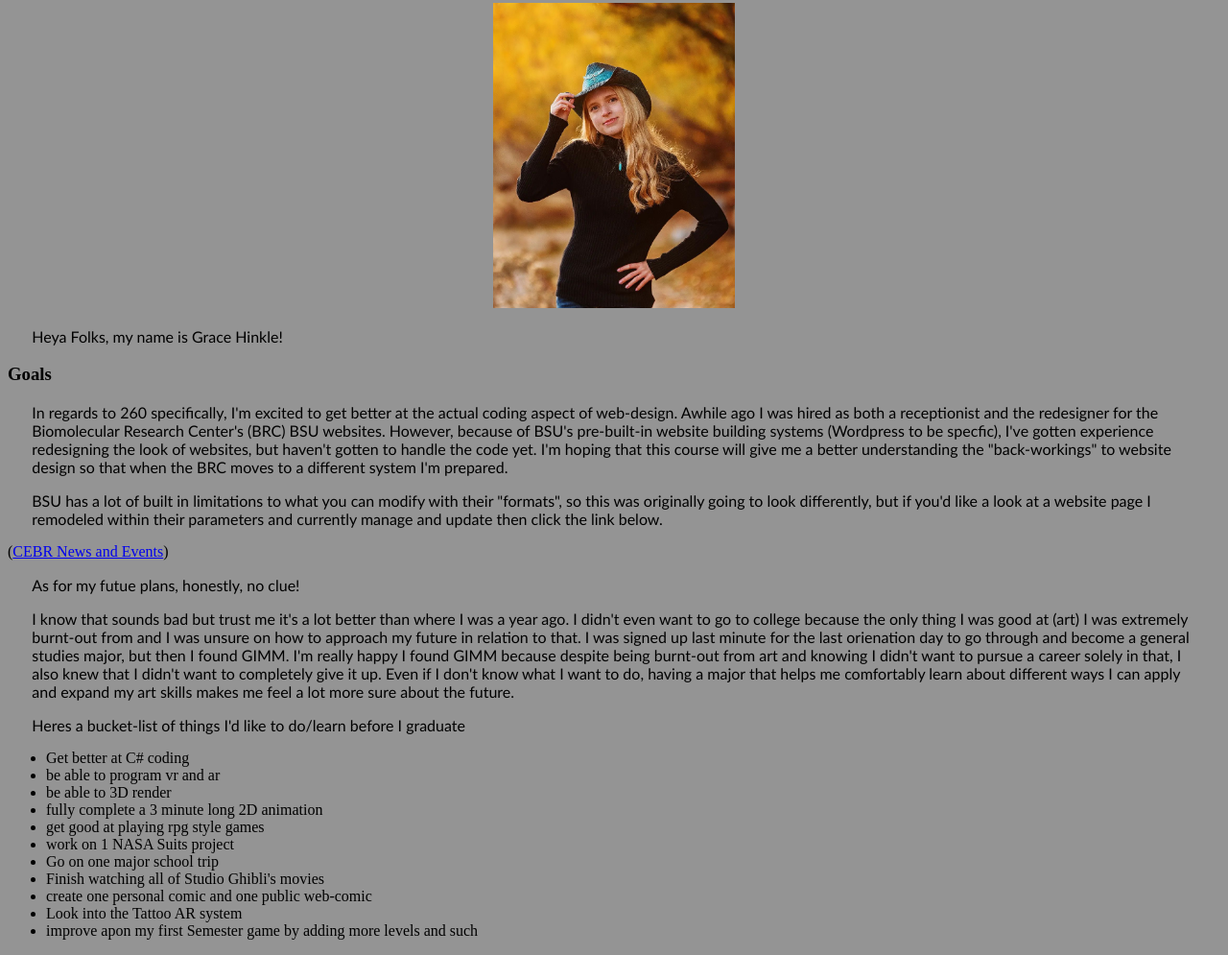
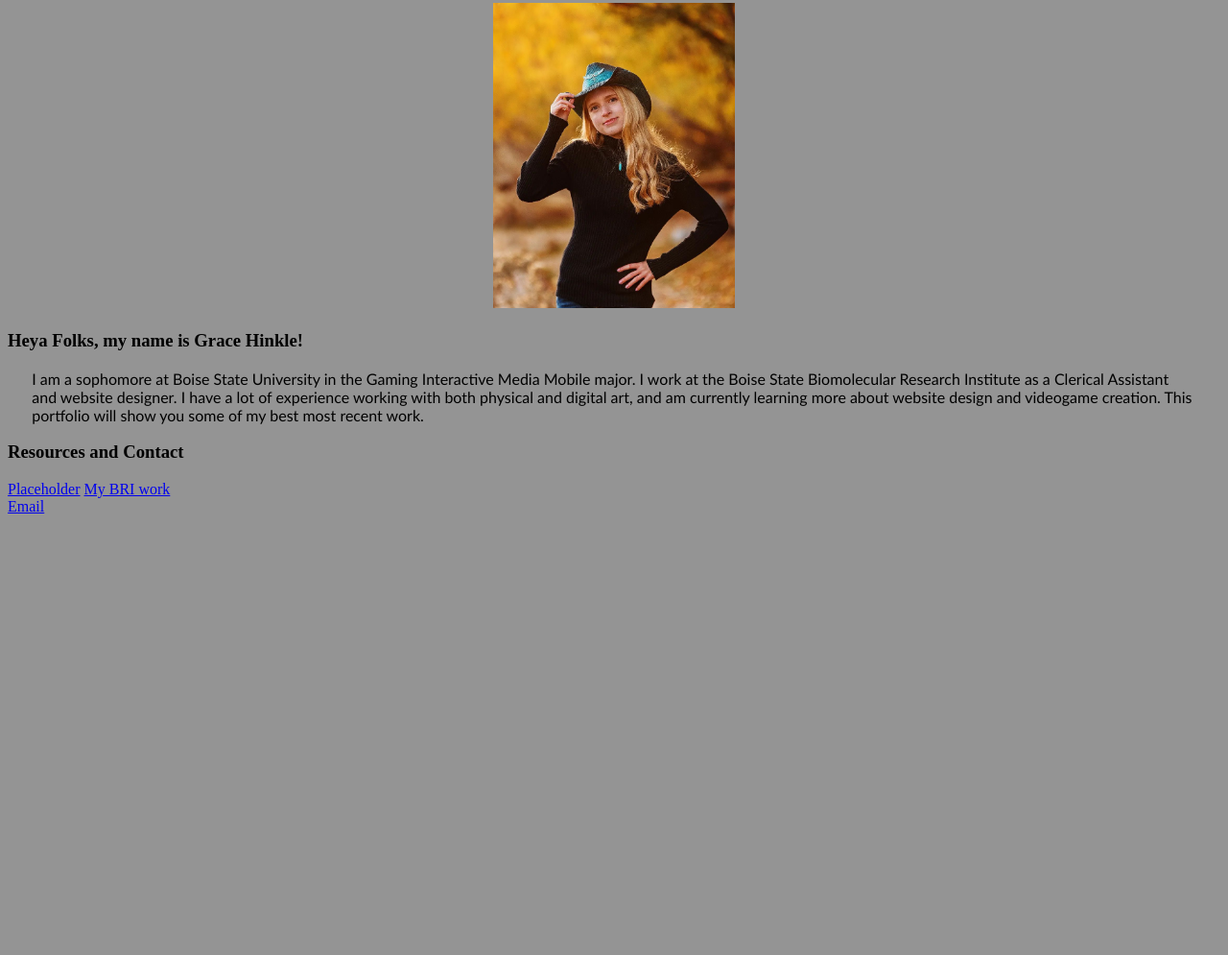
Before and after one commit to GraceHinkle/graceHinkle.github.io, a plain HTML site: page index.html in a window 1280 px wide. Shown: the part 174-1169 px from the top of the page at 96% size. After the commit the page ends 800 px from the top, so only its background shows below. Drawn offline with Linux system fonts and the light colour scheme.

Commit message:
PA 2 changes

```diff
--- a/index.html
+++ b/index.html
@@ -9,29 +9,18 @@
         <br>
         <img src="MeCowgirl.png" class="MeCowgirl" alt="">
         <br>
-        <p>Heya Folks, my name is Grace Hinkle!</p>
 
-        <h3>Goals</h3>
-        <p>In regards to 260 specifically, I'm excited to get better at the actual coding aspect of web-design. Awhile ago I was hired as both a receptionist and the redesigner for the Biomolecular Research Center's (BRC) BSU websites. However, because of BSU's pre-built-in website building systems (Wordpress to be specfic), I've gotten experience redesigning the look of websites, but haven't gotten to handle the code yet. I'm hoping that this course will give me a better understanding the "back-workings" to website design so that when the BRC moves to a different system I'm prepared. </p>
-        <p>BSU has a lot of built in limitations to what you can modify with their "formats", so this was originally going to look differently, but if you'd like a look at a website page I remodeled within their parameters and currently manage and update then click the link below.</p>
-         (<a href='https://www.boisestate.edu/cebr/events-and-news/'>CEBR News and Events</a>)
-        <p>As for my futue plans, honestly, no clue!</p>
-        <p>I know that sounds bad but trust me it's a lot better than where I was a year ago. I didn't even want to go to college because the only thing I was good at (art) I was extremely burnt-out from and I was unsure on how to approach my future in relation to that. I was signed up last minute for the last orienation day to go through and become a general studies major, but then I found GIMM. I'm really happy I found GIMM because despite being burnt-out from art and knowing I didn't want to pursue a career solely in that, I also knew that I didn't want to completely give it up. Even if I don't know what I want to do, having a major that helps me comfortably learn about different ways I can apply and expand my art skills makes me feel a lot more sure about the future.</p>
-
-        <p>Heres a bucket-list of things I'd like to do/learn before I graduate</p>
-        <ul>
-            <li>Get better at C# coding</li>
-            <li>be able to program vr and ar</li>
-            <li>be able to 3D render</li>
-            <li>fully complete a 3 minute long 2D animation</li>
-            <li>get good at playing rpg style games</li>
-            <li>work on 1 NASA Suits project</li>
-            <li>Go on one major school trip</li>
-            <li>Finish watching all of Studio Ghibli's movies</li>
-            <li>create one personal comic and one public web-comic</li>
-            <li>Look into the Tattoo AR system</li>
-            <li>improve apon my first Semester game by adding more levels and such</li>
-          </ul>
+        <h3>Heya Folks, my name is Grace Hinkle!</h3>
+        <p>I am a sophomore at Boise State University in the Gaming Interactive Media Mobile major. I work at the Boise State Biomolecular Research Institute as a Clerical Assistant and website designer.
+          I have a lot of experience working with both physical and digital art, and am currently learning more about website design and videogame creation.
+          This portfolio will show you some of my best most recent work.
+        </p>
+        <h3>Resources and Contact</h3>
+        <a href='https://loremipsum.io/'>Placeholder</a>
+        <a href='https://www.boisestate.edu/cebr/events-and-news/'>My BRI work</a>
+        <br>
+        <a href='gracekh058@gmail.com'>Email</a>
+        <br>
 
     </body>
 </html>
```
